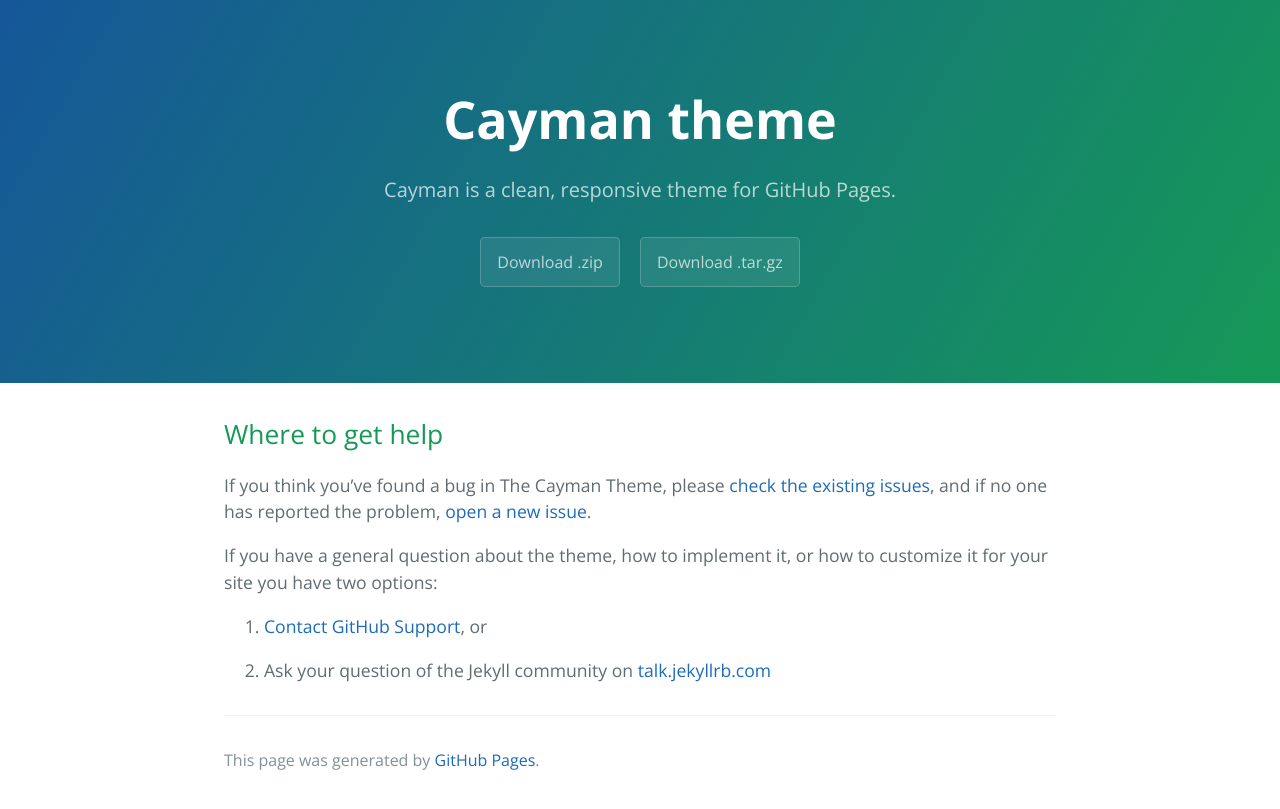
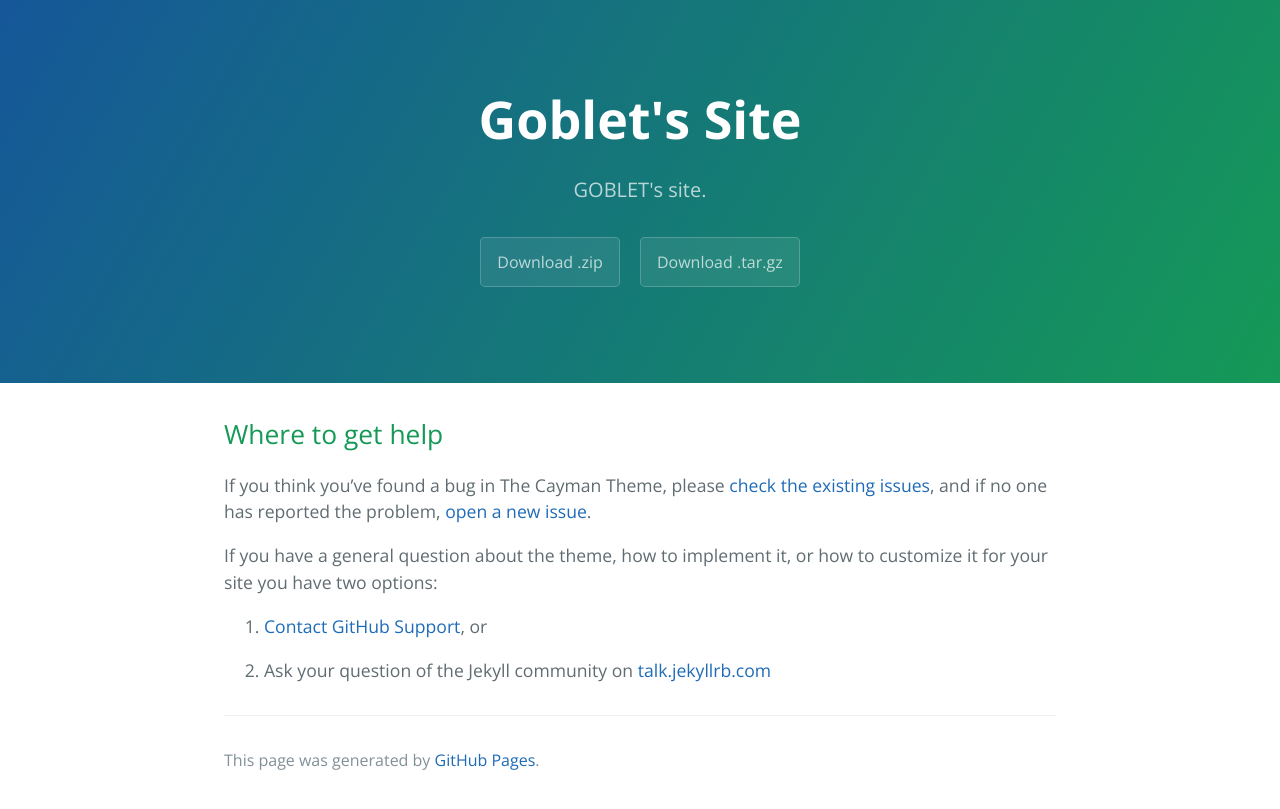
Before and after one commit to mygobletorg/mygobletorg.github.io, a Jekyll site: the page built from docs/SUPPORT.md, in a window 1280 px wide. Shown: the top 809 px of the page. Built offline with Jekyll 4.4.1, drawn with Linux system fonts in a browser that asks for light colours; our own code applies the rules of GitHub Pages for plain Markdown files.

Commit message:
Update _config.yml

```diff
--- a/_config.yml
+++ b/_config.yml
@@ -1,5 +1,17 @@
-title: Cayman theme
-description: Cayman is a clean, responsive theme for GitHub Pages.
+title: Goblet's Site
+description: GOBLET's site.
 show_downloads: true
+theme: jekyll-theme-cayman
+url: mygobletorg.github.io
+
+# Social Media
+
+twitter_username: mygobletorg
+github_username:  mygobletorg
+
+# Build settings
+markdown: kramdown
+
+# Google Services
+
 google_analytics:
-theme: jekyll-theme-cayman
```
